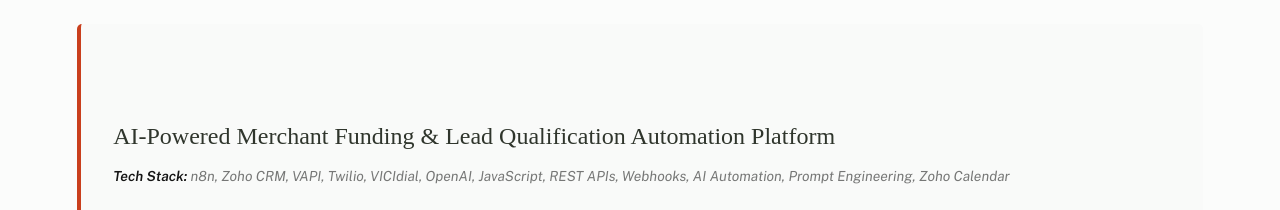
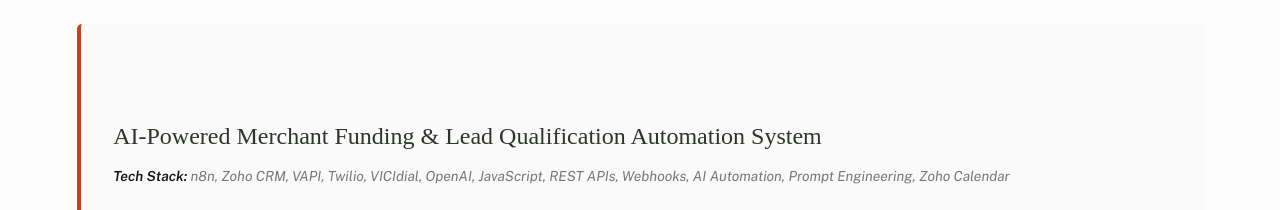
Before and after one commit to SHUBHAM-KANPURE/Shubham-kanpure, a React (Create React App) app: page / in a window 1280 px wide. Shown: the part 4820-5030 px from the top of the page. Built offline with nearby package versions, Linux system fonts and the light colour scheme; a web font is replaced by a local one.

Commit message:
Rename merchant automation project to system

```diff
--- a/src/components/Works.jsx
+++ b/src/components/Works.jsx
@@ -42,7 +42,7 @@ const mernProjects = [
 const aiProjects = [
   {
     id: 'ai-merchant-funding',
-    title: 'AI-Powered Merchant Funding & Lead Qualification Automation Platform',
+    title: 'AI-Powered Merchant Funding & Lead Qualification Automation System',
     stack: 'n8n, Zoho CRM, VAPI, Twilio, VICIdial, OpenAI, JavaScript, REST APIs, Webhooks, AI Automation, Prompt Engineering, Zoho Calendar',
     desc: 'Built an end-to-end AI-powered merchant funding automation platform that manages lead ingestion, automated SMS conversations, AI-based lead qualification, appointment scheduling, and live Funding Advisor call transfers. Integrated n8n with Zoho CRM, Twilio, VAPI, and VICIdial to automate multi-step communication workflows, maintain conversation context, dynamically manage caller IDs, and route qualified merchants to live advisors.',
   },
```
